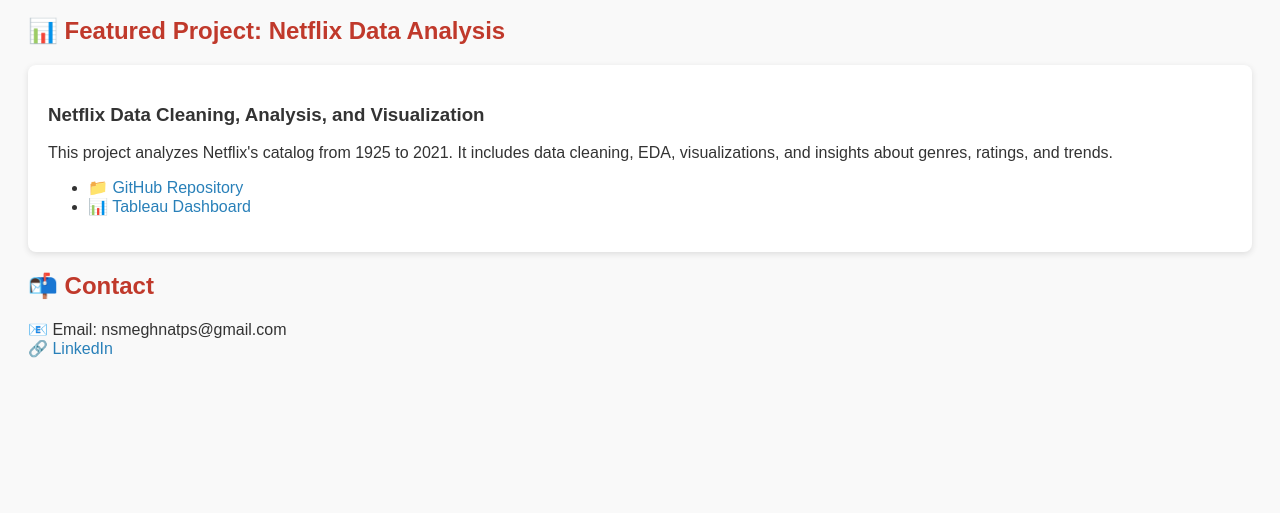
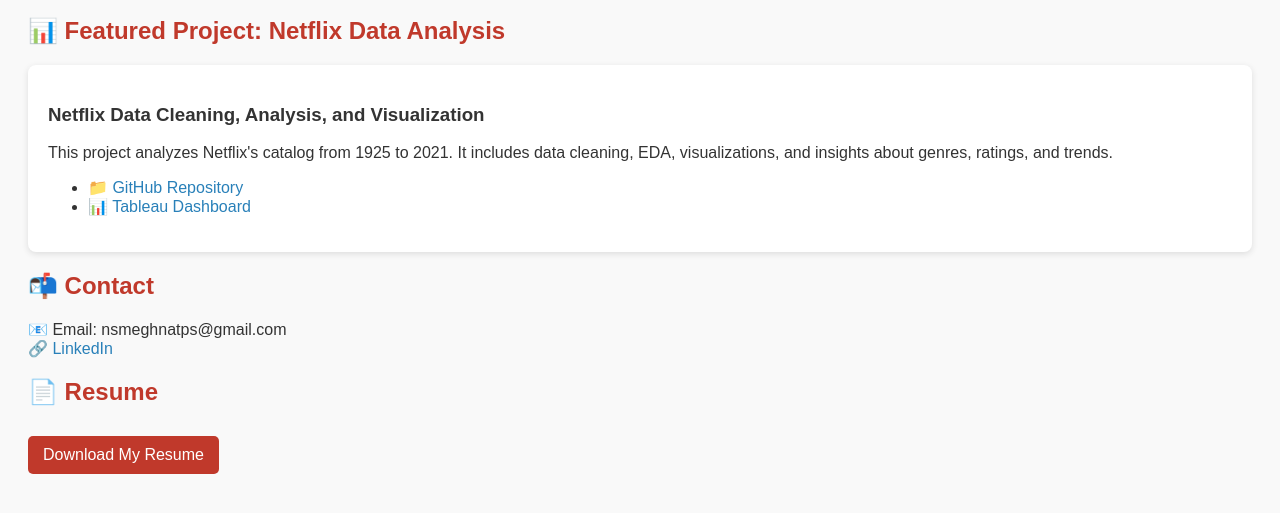
Before and after one commit to Savithri05/nellisavithri.github.io, a plain HTML site: page index.html in a window 1280 px wide. Shown: the part 129-642 px from the top of the page. Drawn offline with Linux system fonts and the light colour scheme.

Commit message:
Update index.html

```diff
--- a/index.html
+++ b/index.html
@@ -10,6 +10,17 @@
     .project { background: #fff; padding: 20px; margin: 20px 0; border-radius: 8px; box-shadow: 0 2px 6px #ddd; }
     a { color: #2980b9; text-decoration: none; }
     a:hover { text-decoration: underline; }
+    .button-download {
+      display: inline-block;
+      background-color: #c0392b;
+      color: white;
+      padding: 10px 15px;
+      border-radius: 5px;
+      margin-top: 10px;
+    }
+    .button-download:hover {
+      background-color: #a93226;
+    }
   </style>
 </head>
 <body>
@@ -28,6 +39,11 @@
 
   <h2>📬 Contact</h2>
   <p>📧 Email: nsmeghnatps@gmail.com<br>
-     🔗 <a href=https://www.linkedin.com/in/savithri-meghna-nelli-a8b615300/>LinkedIn</a></p>
+     🔗 <a href="https://www.linkedin.com/in/savithri-meghna-nelli-a8b615300/">LinkedIn</a></p>
+
+  <h2>📄 Resume</h2>
+  <p>
+    <a href="resume.pdf" class="button-download" download>Download My Resume</a>
+  </p>
 </body>
 </html>
```
